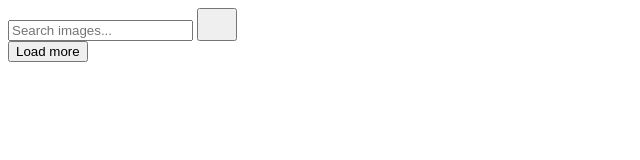
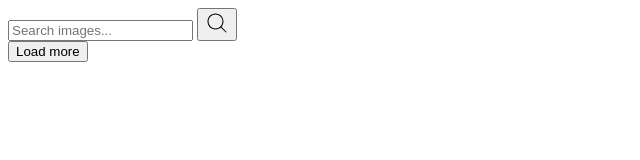
Before and after one commit to Kostya-Romanovskyi/Images-searcher, a plain HTML site: page index.html in a window 1280 px wide. Shown: the full height of the page, 0-640 px from the left. Drawn offline with Linux system fonts and the light colour scheme.

Commit message:
Deploying to gh-pages from @ Kostya-Romanovskyi/Images-searcher@3d021b9c1e48eef955ca7e82546c75ba9910d10a 🚀

```diff
--- a/index.html
+++ b/index.html
@@ -1 +1 @@
-<!DOCTYPE html><html lang="en"><head><meta charset="utf-8"><meta name="viewport" content="width=device-width, initial-scale=1.0"><title>Page title</title><link rel="stylesheet" href="/ttest/index.b81e41cc.css"><script type="module" src="/ttest/index.34775765.js"></script><script src="/ttest/index.297a4945.js" nomodule="" defer></script></head><body>  <div class="container"> <form class="search-form" id="search-form"> <input type="text" name="searchQuery" autocomplete="off" placeholder="Search images..."> <button type="submit"> <svg class="search-icon" width="24" height="24"> <use href="/ttest/sprite.49411c17.svg#search"></use> </svg> </button> </form> <div class="gallery">  </div> <button type="button" class="load-more">Load more</button> </div> </body></html>
+<!DOCTYPE html><html lang="en"><head><meta charset="utf-8"><meta name="viewport" content="width=device-width, initial-scale=1.0"><title>Page title</title><link rel="stylesheet" href="/Images-searcher/index.b81e41cc.css"><script type="module" src="/Images-searcher/index.34775765.js"></script><script src="/Images-searcher/index.297a4945.js" nomodule="" defer></script></head><body>  <div class="container"> <form class="search-form" id="search-form"> <input type="text" name="searchQuery" autocomplete="off" placeholder="Search images..."> <button type="submit"> <svg class="search-icon" width="24" height="24"> <use href="/Images-searcher/sprite.49411c17.svg#search"></use> </svg> </button> </form> <div class="gallery">  </div> <button type="button" class="load-more">Load more</button> </div> </body></html>
```
